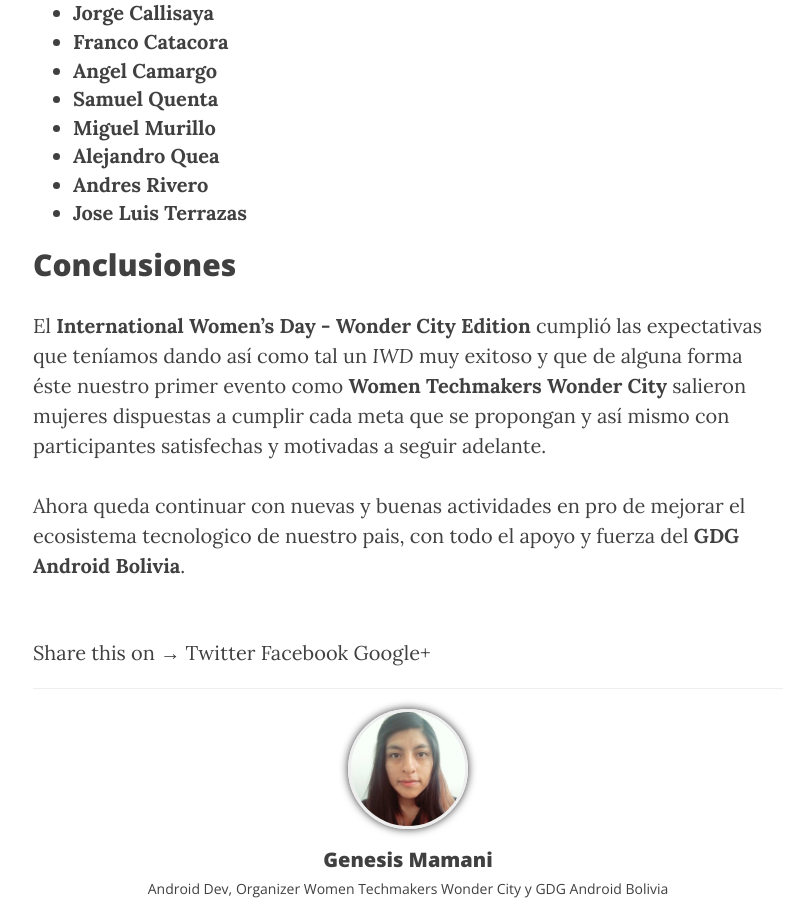
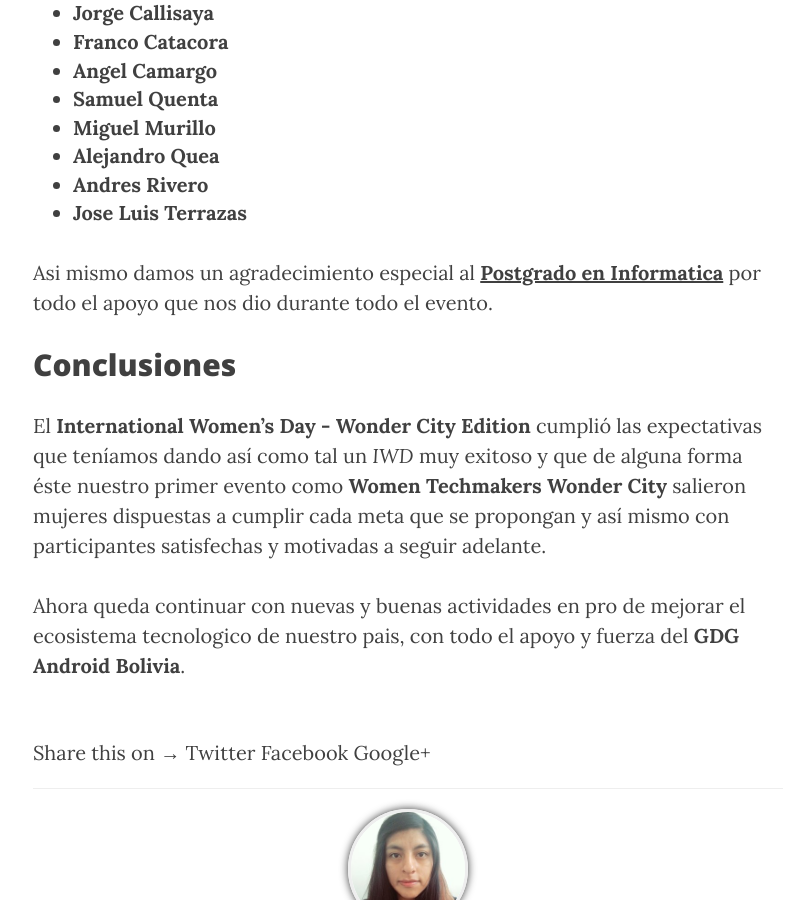
Before and after one commit to GDGAndroidBolivia/gdgandroidbolivia.github.io, a Jekyll site: the page built from _posts/2017-03-17-iwd-17.markdown, in a window 1280 px wide and 900 px high, scrolled down 6702 px. Shown: the whole window, without its empty margins (232-1025 px from the left). Built offline with Jekyll 4.4.1, drawn with Linux system fonts in a browser that asks for light colours; nearby versions of some CDN libraries; comment, search, counter and statistics services are not loaded.

Commit message:
Adicion de agradecimientos al PGI

```diff
--- a/_posts/2017-03-17-iwd-17.markdown
+++ b/_posts/2017-03-17-iwd-17.markdown
@@ -125,6 +125,8 @@ Damos un agradecimiento a todo el equipo de la organización que hizo posible é
 * **[Andres Rivero](#)**
 * **[Jose Luis Terrazas](#)**
 
+Asi mismo damos un agradecimiento especial al **[Postgrado en Informatica](http://pgi.edu.bo/)** por todo el apoyo que nos dio durante todo el evento.
+
 ## Conclusiones
 
 El **International Women's Day - Wonder City Edition** cumplió las expectativas que teníamos dando así como tal un *IWD* muy exitoso y que de alguna forma éste nuestro primer evento como **Women Techmakers Wonder City** salieron mujeres dispuestas a cumplir cada meta que se propongan y así mismo con participantes satisfechas y motivadas a seguir adelante.
```
